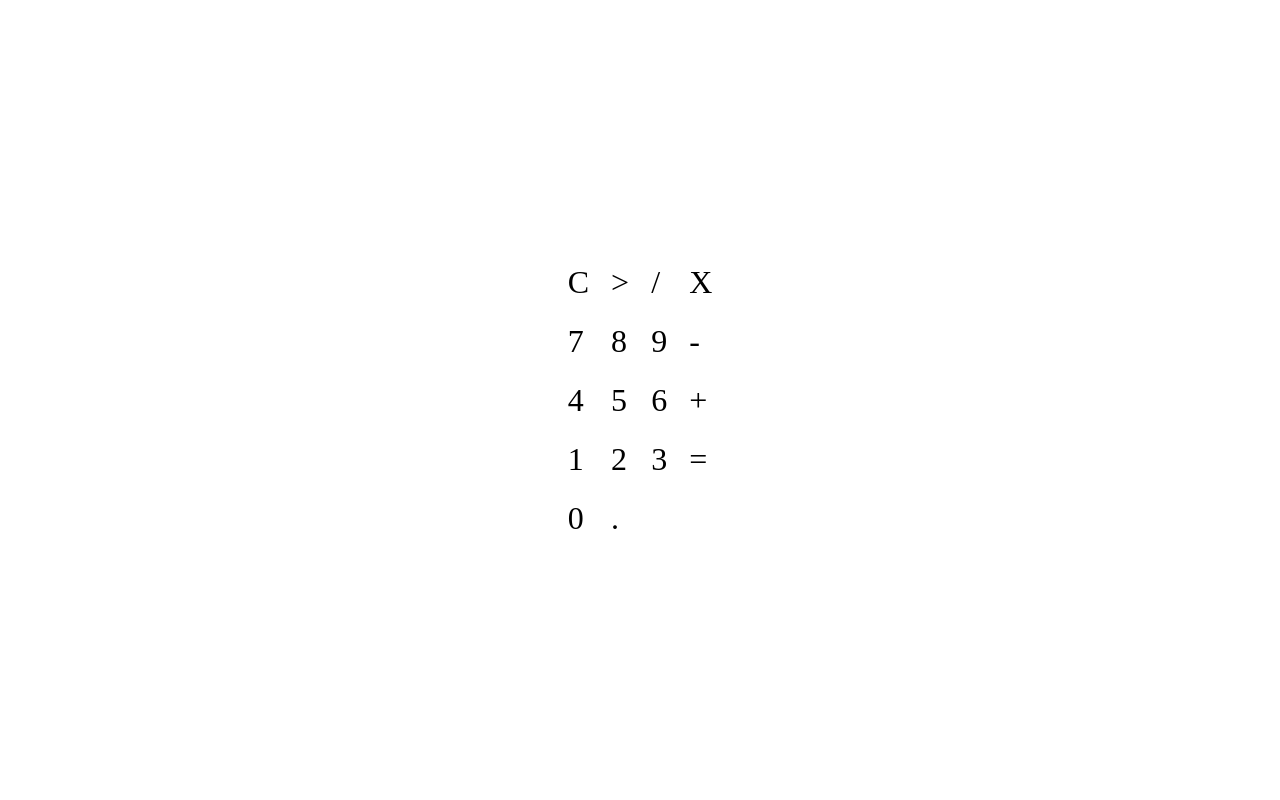
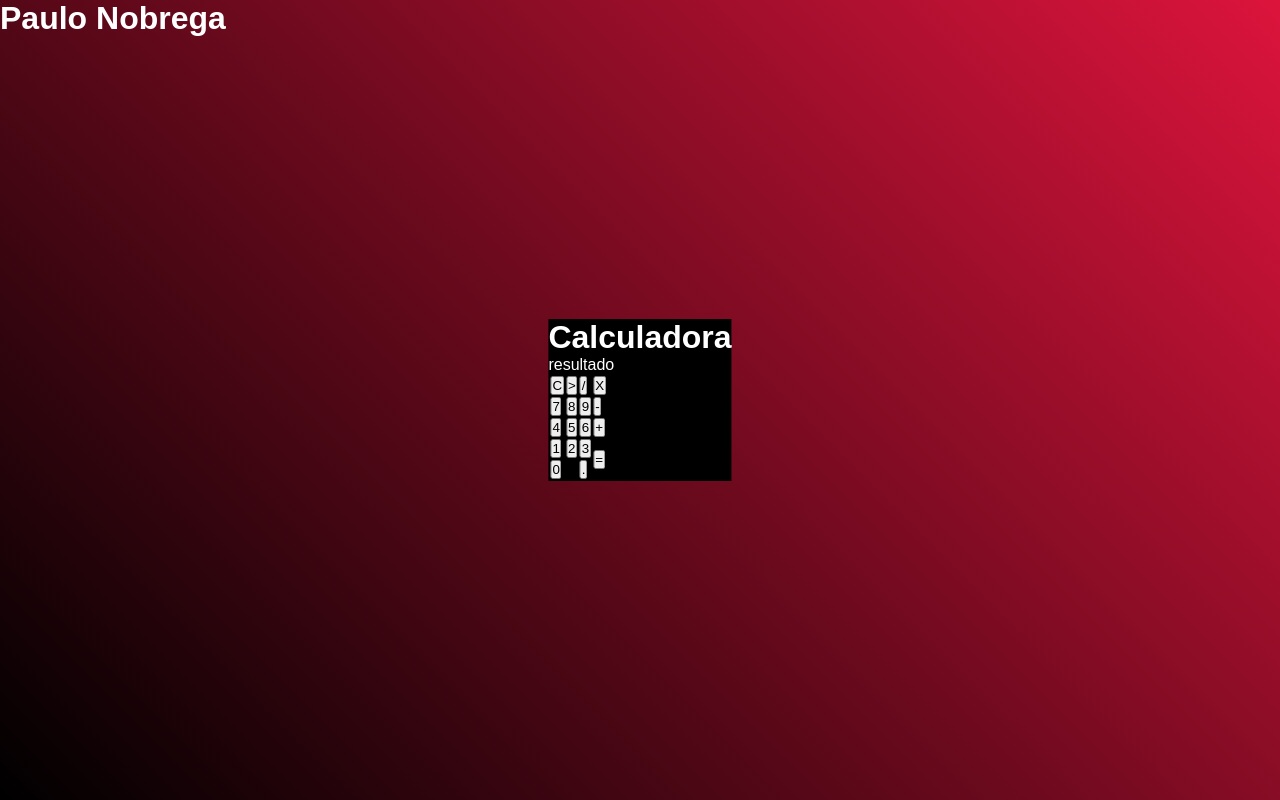
Before and after one commit to nobrega-paulo/testes, a plain HTML site: page teste-de-calculadora/index.html in a window 1280 px wide. Drawn offline with Linux system fonts and the light colour scheme.

Commit message:
consertando calculadora

```diff
--- a/teste-de-calculadora/index.html
+++ b/teste-de-calculadora/index.html
@@ -7,37 +7,42 @@
     <link rel="stylesheet" href="style.css">
 </head>
 <body>
-    <div class="Calculadora">
+    <div class="fundo">
+        <h1>Paulo Nobrega</h1>
+        <div class="calculadora">
+            <h1>Calculadora</h1>
+            <p id="resultado">resultado</p>
             <table>
                 <tr>
-                <td>C</td>
-                <td>&gt;</td>
-                <td>/</td>
-                <td>X</td>
+                    <td><button>C</button></td>
+                    <td><button>&gt;</button></td>
+                    <td><button>/</button></td>
+                    <td><button>X</button></td>
                 </tr>
                 <tr>
-                <td>7</td>
-                <td>8</td>
-                <td>9</td>
-                <td>-</td>
+                    <td><button>7</button></td>
+                    <td><button>8</button></td>
+                    <td><button>9</button></td>
+                    <td><button>-</button></td>
                 </tr>
                 <tr>
-                <td>4</td>
-                <td>5</td>
-                <td>6</td>
-                <td>+</td>
+                    <td><button>4</button></td>
+                    <td><button>5</button></td>
+                    <td><button>6</button></td>
+                    <td><button>+</button></td>
                 </tr>
                 <tr>
-                <td>1</td>
-                <td>2</td>
-                <td>3</td>
-                <td>=</td>
+                    <td><button>1</button></td>
+                    <td><button>2</button></td>
+                    <td><button>3</button></td>
+                    <td rowspan="2"><button>=</button></td>
                 </tr>
                 <tr>
-                <td>0</td>
-                <td>.</td>
+                    <td colspan="2"><button>0</button></td>
+                    <td><button>.</button></td>
                 </tr>
             </table>
         </div>
+    </div>
 </body>
 </html>
--- a/teste-de-calculadora/style.css
+++ b/teste-de-calculadora/style.css
@@ -1,18 +1,23 @@
 
 @charset "UTF-8";
 
-body{
-    font-size: xx-large;
-
+*{
+    margin: 0;
+    padding: 0;
 }
 
-div {
+.fundo {
+    background-image: linear-gradient(45deg, black, crimson);
+    height: 100vh;
+    color: white;
+    font-family: Arial, Helvetica, sans-serif;
+    width: 100vw;
+}
+
+.calculadora {
     position: absolute;
+    background-color: black;
     top: 50%;
     left: 50%;
     transform: translate(-50%, -50%);
 }
-
-td {
-    padding: 10px;
-}
```
Lines whose indentation alone changed are shown as unchanged.
